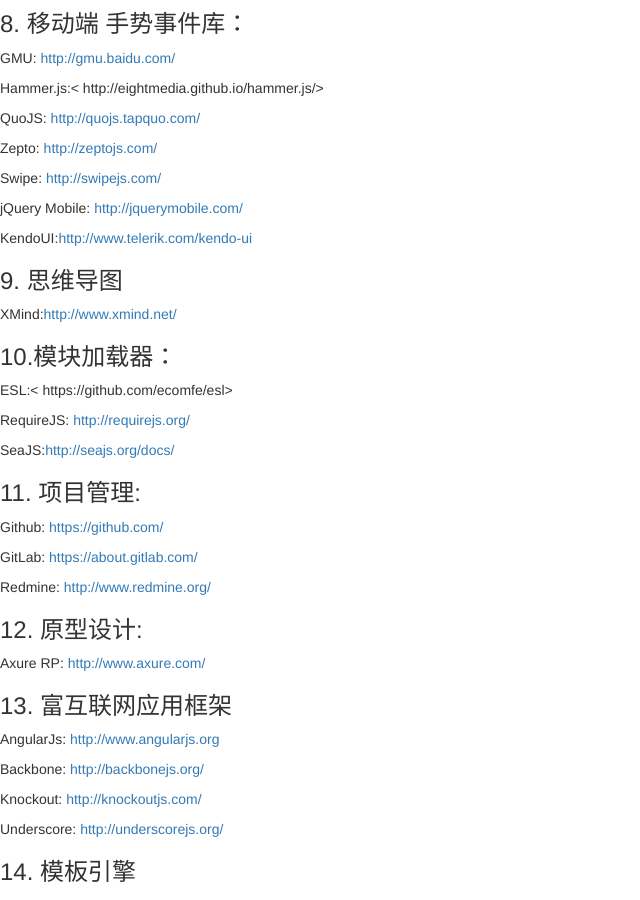
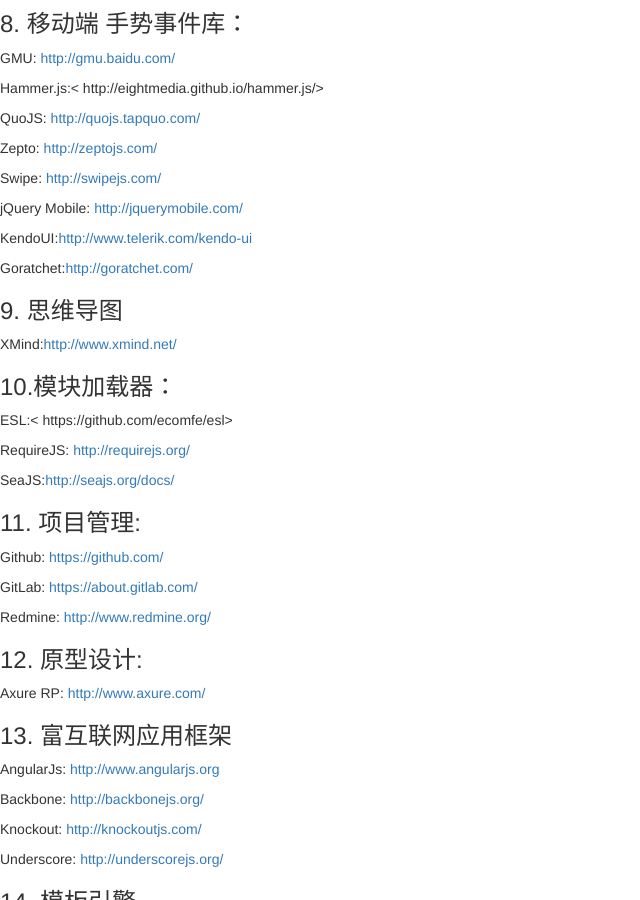
Before and after one commit to wkylin/wkylin.github.com, a Jekyll site: the page built from _posts/core-samples/2014-05-20-knowledge.md, in a window 1280 px wide and 900 px high, scrolled down 2032 px. Shown: the whole window, without its empty margins (0-640 px from the left). Built offline with Jekyll 4.4.1, drawn with Linux system fonts in a browser that asks for light colours; nearby versions of some CDN libraries; library files that are not in the unit come from our copies; comment, search, counter and statistics services are not loaded.

Commit message:
web components

```diff
--- a/_posts/core-samples/2014-05-20-knowledge.md
+++ b/_posts/core-samples/2014-05-20-knowledge.md
@@ -83,6 +83,8 @@
 jQuery Mobile: <http://jquerymobile.com/>
 
 KendoUI:<http://www.telerik.com/kendo-ui>
+
+Goratchet:<http://goratchet.com/>
 
 ###9. 思维导图
 
```
